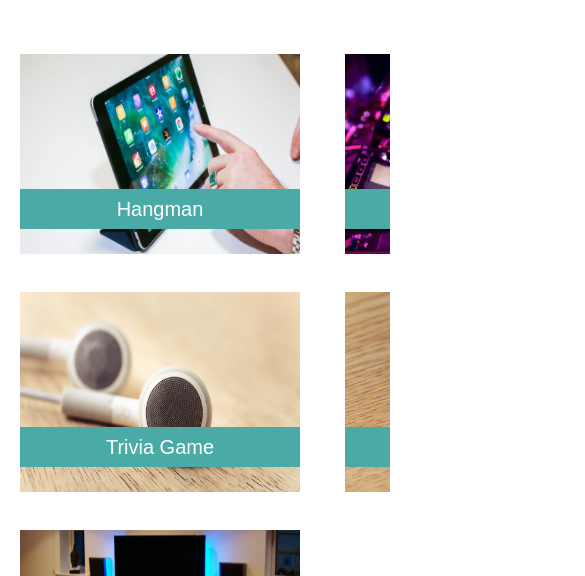
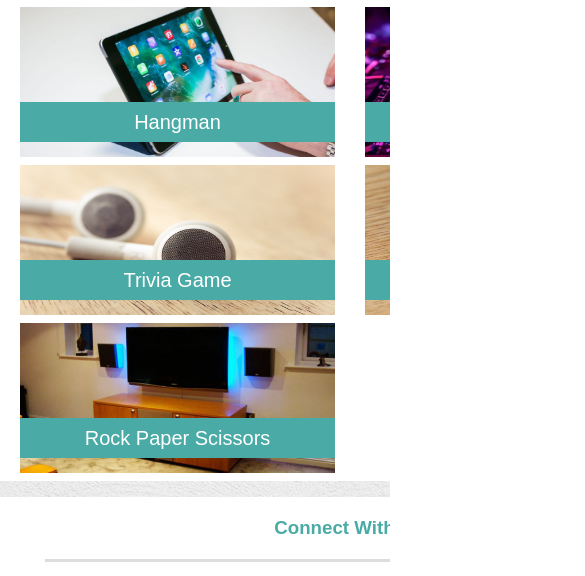
Before and after one commit to rjm925/Responsive-Portfolio, a plain HTML site: page portfolio.html in a window 390 px wide. Shown: the part 209-785 px from the top of the page, 585 px wide, since content can reach past the window. Drawn offline with Linux system fonts and the light colour scheme.

Commit message:
Finished 980px and 768px

```diff
--- a/assets/style.css
+++ b/assets/style.css
@@ -1,27 +1,22 @@
 body {
-	margin: 0;
+	padding:0;
+  margin:0;
 }
 
-.navbar {
-	font-family: 'Georgia', Times, Times New Roman, serif;
-	font-color: #333333;
+.container {
 	width: 960px;
 	margin: 0 auto;
 }
 
-.mainContent {
-	font-family: 'Arial', 'Helvetica Neue', Helvetica, sans-serif;
-	width: 960px;
-	margin: 0 auto;
+.head {
+	font-family: 'Georgia', Times, Times New Roman, serif;
 }
 
-.sidebar {
-	float: right;
-	overflow: hidden;
-	background-color: #ffffff;
-	padding-bottom: 20px;
+.main {
+	font-family: 'Arial', 'Helvetica Neue', Helvetica, sans-serif;
 }
 
+/* Header */
 header {
 	background: #ffffff;
 	border-bottom: solid #cccccc;
@@ -33,7 +28,7 @@ header::after {
 	clear: both;
 }
 
-h2 {
+h1 {
 	float: left;
 	background-color: #4aaaa5;
 	color: #ffffff;
@@ -46,8 +41,6 @@ nav {
 }
 
 nav ul {
-	margin: 0;
-	padding: 0;
 	list-style: none;
 }
 
@@ -55,7 +48,7 @@ nav li {
 	display: inline-block;
 	font-size: 20px;
 	margin-left: 35px;
-	padding-top: 20px;
+	padding-top: 10px;
 }
 
 nav a {
@@ -63,6 +56,37 @@ nav a {
 	text-decoration: none;
 }
 
+/* Sidebar */
+h3 {
+	color: #4aaaa5;
+	margin: 20px 45px 20px 45px;
+	padding-bottom: 20px;
+	border-bottom: solid #dddddd;
+	text-align: center;
+}
+
+#sidebar {
+	float: right;
+	background-color: #ffffff;
+	width: 270px;
+	padding-bottom: 20px;
+}
+
+img {
+	margin: 0px 20px 0px 20px;
+}
+
+.icons {
+	text-align: center;
+}
+
+.icon {
+	margin: 0px 5px 0px 5px;
+	width: 50px;
+	height: 50px;
+}
+
+/* Main Content */
 section {
 	background-image: url(../images/white_wall.png);
 	overflow: auto;
@@ -73,10 +97,29 @@ article {
 	width: 650px;
 	margin: 50px 0px 50px 0px;
 	padding-bottom: 25px;
-	overflow: auto;
 }
 
-.portfolio {
+h2 {
+	color: #4aaaa5;
+	margin: 20px 20px 20px 20px;
+	padding: 20px 0 20px 0;
+	border-bottom: solid #dddddd;
+}
+
+/* About Me */
+.me {
+	width: 200px;
+	height: 150px;
+}
+
+p {
+	margin: 0px 20px 0px 20px;
+	line-height: 200%;
+	color: #777777;
+}
+
+/* Portfolio */
+#portfolio {
 	background-color: #ffffff;
 	width: 650px;
 	height: 850px;
@@ -85,59 +128,74 @@ article {
 	overflow: hidden;
 }
 
-h3 {
-	color: #4aaaa5;
-	margin: 20px 20px 20px 20px;
-	padding-bottom: 20px;
-	border-bottom: solid #dddddd;
-	font-size: 30px;
+.projects {
+	position: relative;
+	width: 280px;
+	height: 200px;
+	padding-bottom: 50px;
 }
 
-img {
-	margin: 0px 20px 0px 20px;
+.second {
+	left: 325px;
+	bottom: 294px;
 }
 
-p {
-	margin: 0px 20px 0px 20px;
-	line-height: 200%;
-	color: #777777;
+.third {
+	bottom: 350px;
 }
 
-h4 {
-	color: #4aaaa5;
-	font-size: 20px;
-	margin: 20px 55px 20px 55px;
-	padding-bottom: 20px;
-	border-bottom: solid #dddddd;
-	text-align: center;
+.fourth {
+	left: 325px;
+	bottom: 644px;
 }
 
-.icons {
-	margin: 0px 35px 0px 35px;
+.fifth {
+	bottom: 700px;
 }
 
-.icon {
-	margin: 0px 5px 0px 5px;
-	width: 50px;
-	height: 50px;
+.label {
+	position: relative;
+	background-color: #4aaaa5;
+	color: #ffffff;
+	font-size: 20px;
+	text-align: center;
+	width: 280px;
+	z-index: 2;
 }
 
-.me {
-	width: 200px;
-	height: 150px;
+.hangman {
+	top: 175px;
 }
 
+.rpggames {
+	left: 325px;
+	bottom: 119px;
+}
+
+.trivia {
+	bottom: 175px;
+}
+
+.widget {
+	left: 325px;
+	bottom: 469px;
+}
+
+.rps {
+	bottom: 525px;
+}
+
+/* Contact */
 form {
 	margin-left: 20px;
 	color: #777777;
 }
 
-input {
+input, textarea {
 	width: 600px;
 }
 
 textarea {
-	width: 600px;
 	max-width: 600px;
 	height: 200px;
 }
@@ -151,91 +209,7 @@ textarea {
 	padding: 15px;
 }
 
-.projects {
-	width: 280px;
-	height: 200px;
-	padding-bottom: 50px;
-}
-
-.rpg {
-	position: relative;
-	left: 325px;
-	bottom: 294px;
-}
-
-.trivia {
-	position: relative;
-	bottom: 350px;
-}
-
-.widget {
-	position: relative;
-	left: 325px;
-	bottom: 644px;
-}
-
-.rps {
-	position: relative;
-	bottom: 700px;
-}
-
-#hangman {
-	position: relative;
-	background-color: #4aaaa5;
-	color: #ffffff;
-	font-size: 20px;
-	text-align: center;
-	width: 280px;
-	top: 175px;
-	z-index: 2;
-}
-
-#rpggames {
-	position: relative;
-	background-color: #4aaaa5;
-	color: #ffffff;
-	font-size: 20px;
-	text-align: center;
-	width: 280px;
-	left: 325px;
-	bottom: 119px;
-	z-index: 2;
-}
-
-#trivia {
-	position: relative;
-	background-color: #4aaaa5;
-	color: #ffffff;
-	font-size: 20px;
-	text-align: center;
-	width: 280px;
-	bottom: 175px;
-	z-index: 2;
-}
-
-#widget {
-	position: relative;
-	background-color: #4aaaa5;
-	color: #ffffff;
-	font-size: 20px;
-	text-align: center;
-	width: 280px;
-	left: 325px;
-	bottom: 469px;
-	z-index: 2;
-}
-
-#rps {
-	position: relative;
-	background-color: #4aaaa5;
-	color: #ffffff;
-	font-size: 20px;
-	text-align: center;
-	width: 280px;
-	bottom: 525px;
-	z-index: 2;
-}
-
+/* Footer */
 footer {
 	background: #666666;
 	color: white;
@@ -245,3 +219,174 @@ footer {
 	font-size: 12px;
 	border-top: 5px solid #4aaaa5;
 }
+
+/* Media Queries */
+@media (max-width: 980px) {
+	.container {
+		width: 800px;
+	}
+
+	article {
+		width: 500px;
+	}
+
+	.me {
+		width: 460px;
+		height: auto;
+		padding-bottom: 20px;
+	}
+
+	#portfolio {
+		width: 500px;
+		height: 1850px;
+	}
+
+	.projects {
+		width: 460px;
+		height: 300px;
+	}
+
+	.second {
+		left: 0px;
+		bottom: 50px;
+	}
+
+	.third {
+		bottom: 100px;
+	}
+
+	.fourth {
+		left: 0px;
+		bottom: 150px;
+	}
+
+	.fifth {
+		bottom: 200px;
+	}
+
+	.label {
+		width: 460px;
+	}
+
+	.hangman {
+		top: 270px;
+	}
+
+	.rpggames {
+		left: 0px;
+		top: 220px;
+	}
+
+	.trivia {
+		top: 170px;
+	}
+
+	.widget {
+		left: 0px;
+		top: 120px;
+	}
+
+	.rps {
+		top: 70px;
+	}
+
+	input, textarea {
+		width: 460px;
+	}
+
+	textarea {
+		max-width: 460px;
+		height: 200px;
+	}
+}
+
+@media (max-width: 768px) {
+	.container {
+		width: 700px;
+	}
+
+	#sidebar {
+		position: relative;
+		float: none;
+		width: 700px;
+		top: 600px;
+	}
+
+	h3 {
+		padding-top: 20px;
+	}
+
+	article {
+		position: relative;
+		width: 700px;
+		bottom: 200px;
+	}
+
+	#portfolio {
+		width: 700px;
+		height: 550px;
+	}
+
+	.projects {
+		width: 315px;
+		height: 150px;
+	}
+
+	.first {
+		bottom: 50px;
+	}
+
+	.second {
+		left: 345px;
+		bottom: 294px;
+	}
+
+	.third {
+		bottom: 380px;
+	}
+
+	.fourth {
+		left: 345px;
+		bottom: 624px;
+	}
+
+	.fifth {
+		bottom: 710px;
+	}
+
+	.label {
+		width: 315px;
+	}
+
+	.hangman {
+		top: 85px;
+	}
+
+	.rpggames {
+		left: 345px;
+		top: -159px;
+	}
+
+	.trivia {
+		top: -245px;
+	}
+
+	.widget {
+		left: 345px;
+		top: -489px;
+	}
+
+	.rps {
+		top: -575px;
+	}
+
+
+	input, textarea {
+		width: 660px;
+	}
+
+	textarea {
+		max-width: 660px;
+		height: 200px;
+	}
+}
--- a/portfolio.html
+++ b/portfolio.html
@@ -1,14 +1,18 @@
 <!DOCTYPE html>
 <html>
+
 	<head>
+
 		<title>Portfolio</title>
 		<link rel="stylesheet" type="text/css" href="assets/style.css">
+
 	</head>
 
 	<body>
+
 		<header>
-			<div class="navbar">
-				<h2>Ryan Mendoza</h2>
+			<div class="container head">
+				<h1>Ryan Mendoza</h1>
 				<nav>
 					<ul>
 						<li><a href="index.html">About</a></li>
@@ -20,37 +24,40 @@
 		</header>
 
 		<section>
-			<div class="mainContent">
+			<div class="container main">
 
-				<div class="sidebar">
-					<h4>Connect With Me</h4>
+				<aside id="sidebar">
+					<h3>Connect With Me</h3>
 					<div class="icons">
 						<a href="https://github.com/rjm925"><img src="images/github.png" class="icon"></a>
 						<a href="https://www.linkedin.com/in/ryanmendoza925/"><img src="images/linkedin.png" class="icon"></a>
 						<a href="https://stackoverflow.com/users/8391963/ryan-mendoza"><img src="images/stackoverflow.png" class="icon"></a>
 					</div>
-				</div>
+				</aside>
 
-				<article class="portfolio">
-					<h3>Portfolio</h3>
+				<article id="portfolio">
+					<h2>Portfolio</h2>
 					<div class="box-set">
-						<p id="hangman">Hangman</p>
-						<img src="images/hangman.jpg" class="projects hangman">
-						<p id="rpggames">RPG Game</p>
-						<img src="images/rpggames.jpg" class="projects rpg">
-						<p id="trivia">Trivia Game</p>
-						<img src="images/trivia.jpg" class="projects trivia">
-						<p id="widget">Rutgers Info Widget</p>
-						<img src="images/widget.jpg" class="projects widget">
-						<p id="rps">Rock Paper Scissors</p>
-						<img src="images/rockpaperscissors.jpg" class="projects rps">
+						<p class="label hangman">Hangman</p>
+						<img src="images/hangman.jpg" class="projects first">
+						<p class="label rpggames">RPG Game</p>
+						<img src="images/rpggames.jpg" class="projects second">
+						<p class="label trivia">Trivia Game</p>
+						<img src="images/trivia.jpg" class="projects third">
+						<p class="label widget">Rutgers Info Widget</p>
+						<img src="images/widget.jpg" class="projects fourth">
+						<p class="label rps">Rock Paper Scissors</p>
+						<img src="images/rockpaperscissors.jpg" class="projects fifth">
 					</div>
 				</article>
 
 			</div>
 		</section>
 
-		<footer>&copy; Copyright 2017 Ryan Mendoza</footer>
+		<footer>
+			&copy; Copyright 2017 Ryan Mendoza
+		</footer>
 
 	</body>
+
 </html>
```
Also changed, not shown: contact.html (+16 -9 lines), index.html (+17 -10 lines).
